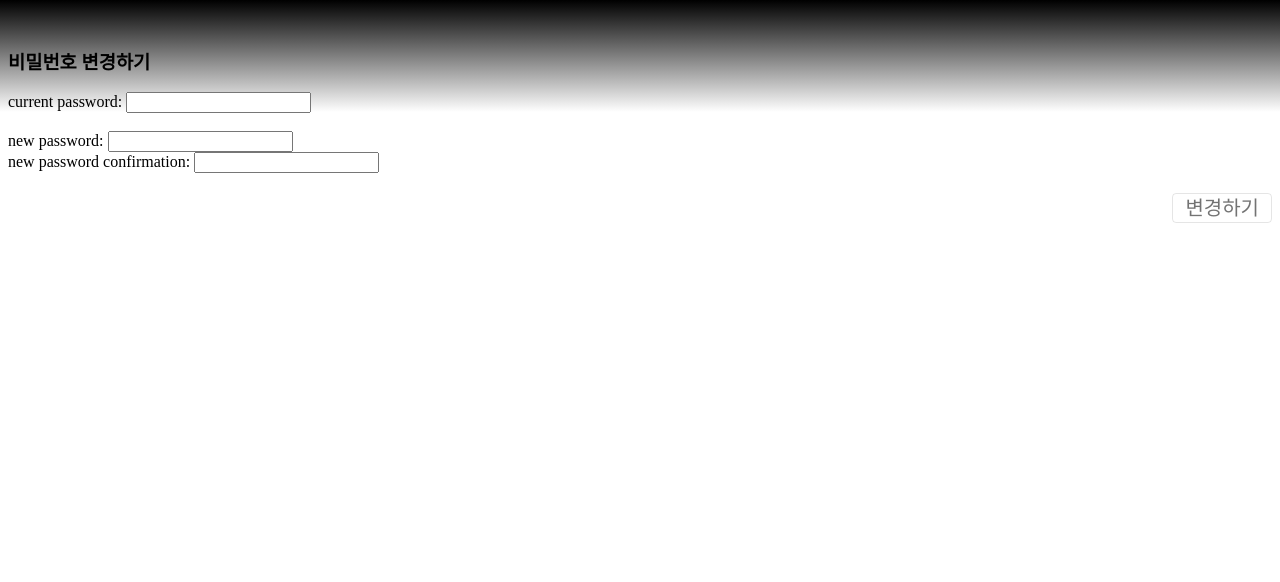
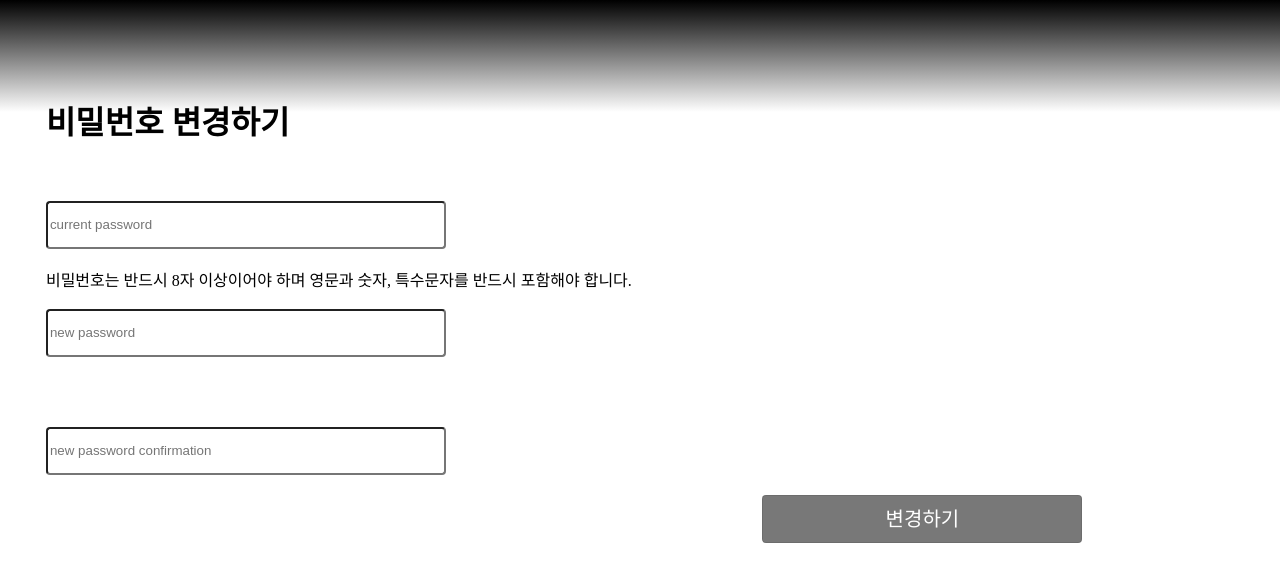
Before and after one commit to JinMinji/SubChat, a Django app: page /profile/change_password/ in a window 1280 px wide. Shown: the top 582 px of the page. Run offline with Django 4.2, Linux system fonts and the light colour scheme; the visitor is signed in with stand-in values (Sample User, id 1).

```diff
--- a/subchat_pj/profileapp/static/profileapp/mypage.css
+++ b/subchat_pj/profileapp/static/profileapp/mypage.css
@@ -103,3 +103,14 @@ button{
     outline: 0;
     box-shadow: 0 0 0 0.25rem;
 }
+
+input{
+border-radius: 0.25rem;
+}
+.passwordchange{
+    position: relative;
+    padding: 3rem 0 2rem 0;
+    margin-left:3%;
+    margin-right:15%;
+
+}
--- a/subchat_pj/profileapp/templates/profileapp/change_password.html
+++ b/subchat_pj/profileapp/templates/profileapp/change_password.html
@@ -1,22 +1,32 @@
 {% load static %}
 <link rel="stylesheet" href="{% static 'profileapp/mypage.css' %}">
 
+<div class="passwordchange">
 <div style="height:20px"></div>
-<h3>비밀번호 변경하기</h3>
+<h1>비밀번호 변경하기</h1>
 
 <form method="post" action=".">
     {% csrf_token %}
     {% include "form_errors.html" %}
-    <label style="width: 10px;">current password: </label>
-    <input type="password" name="old_password" id="old_password" class="form-control input-lg" value="{{form.old_password.value|default_if_none:''}}"/>
+    <div>
+    <br>
+        <br>
+    <input style = "width: 25rem; height:3rem; margin:auto;" type="password" name="old_password" id="old_password" class="form-control input-lg" value="{{form.old_password.value|default_if_none:''}}" placeholder="current password "/>
     <br>
     <br>
-    <label style="width: 10px;">new password: </label>
-    <input type="password" name="new_password1" id="new_password1" class="form-control input-lg" value="{{form.new_password1.value|default_if_none:''}}"/>
+    </div>
+    <div>
+        <label style="width: 10px;padding-bottom:5%;">비밀번호는 반드시 8자 이상이어야 하며 영문과 숫자, 특수문자를 반드시 포함해야 합니다.<br></label>
+   <br>
+    <input style = "width: 25rem; height:3rem; margin-bottom:5%;" type="password" name="new_password1" id="new_password1" class="form-control input-lg" value="{{form.new_password1.value|default_if_none:''}}" placeholder="new password"/>
     <br>
+    <br>
+    </div>
+    <div>
+    <input style = "width: 25rem; height:3rem; margin:auto;" type="password" name="new_password2" id="new_password2" class="form-control input-lg" value="{{form.new_password2.value|default_if_none:''}}" placeholder="new password confirmation"/>
+    <br>
+         <button type="submit" style = "width: 20rem; height: 3rem; background-color: #787878; color:white;">변경하기</button>
+     </div>
 
-    <label>new password confirmation: </label>
-    <input type="password" name="new_password2" id="new_password2" class="form-control input-lg" value="{{form.new_password2.value|default_if_none:''}}"/>
-    <br>
-    <button type="submit">변경하기</button>
 </form>
+    </div>
--- a/subchat_pj/profileapp/views.py
+++ b/subchat_pj/profileapp/views.py
@@ -27,14 +27,15 @@ def mypage(request):
 
     # 로그인 사용자의 작성글 가져오기
     user_id = request.user.id
-    my_post_list = Post.objects.all().filter(author_id=user_id)
+    my_post_list = Post.objects.all().order_by("-id").filter(author_id=user_id)
 
     # 로그인 사용자의 북마크한 글 가져오기
     my_bookmarks = Bookmark.objects.all().filter(user_id=user_id).values("post_id")
     post_id_list = list()
     for dic in my_bookmarks:
         post_id_list.append(dic["post_id"])
-    all_post = Post.objects.all()
+
+    all_post = Post.objects.all().order_by("-id")
     my_bookmark_list = list()
     for post in all_post:
         if post.id in post_id_list:
```
